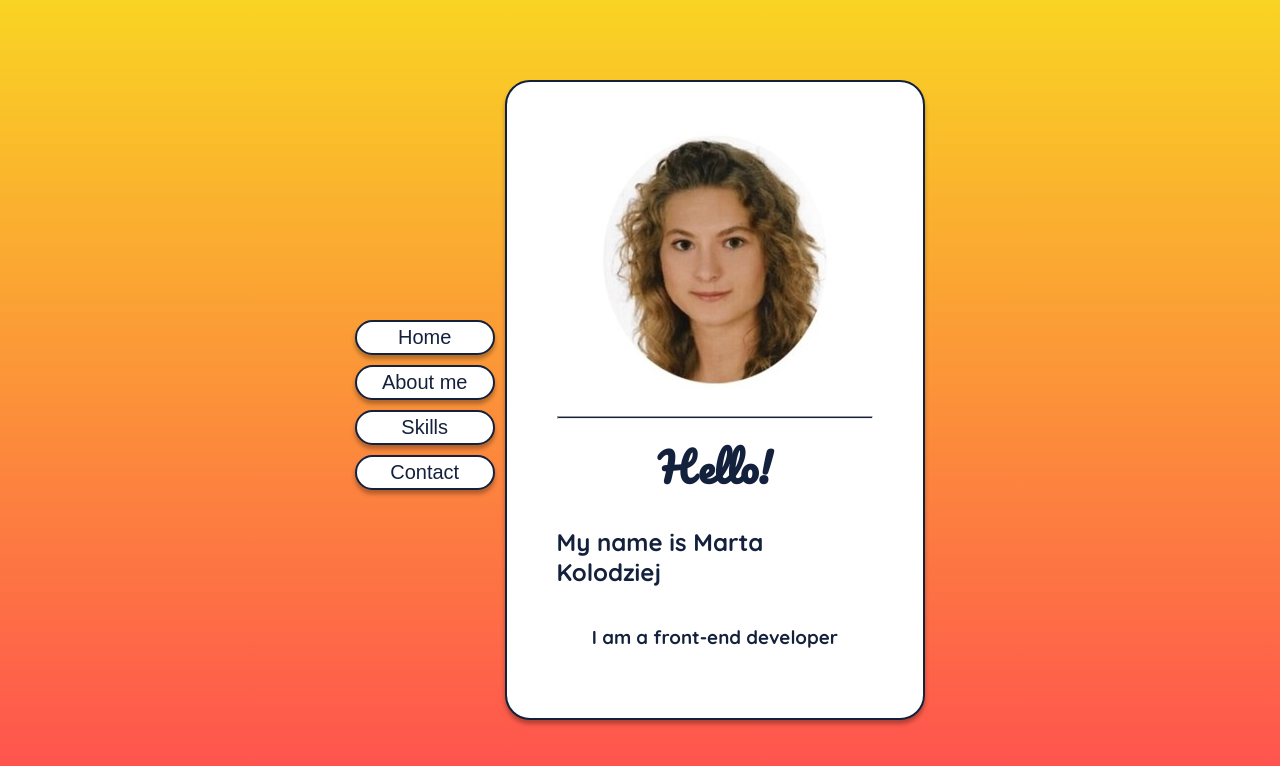
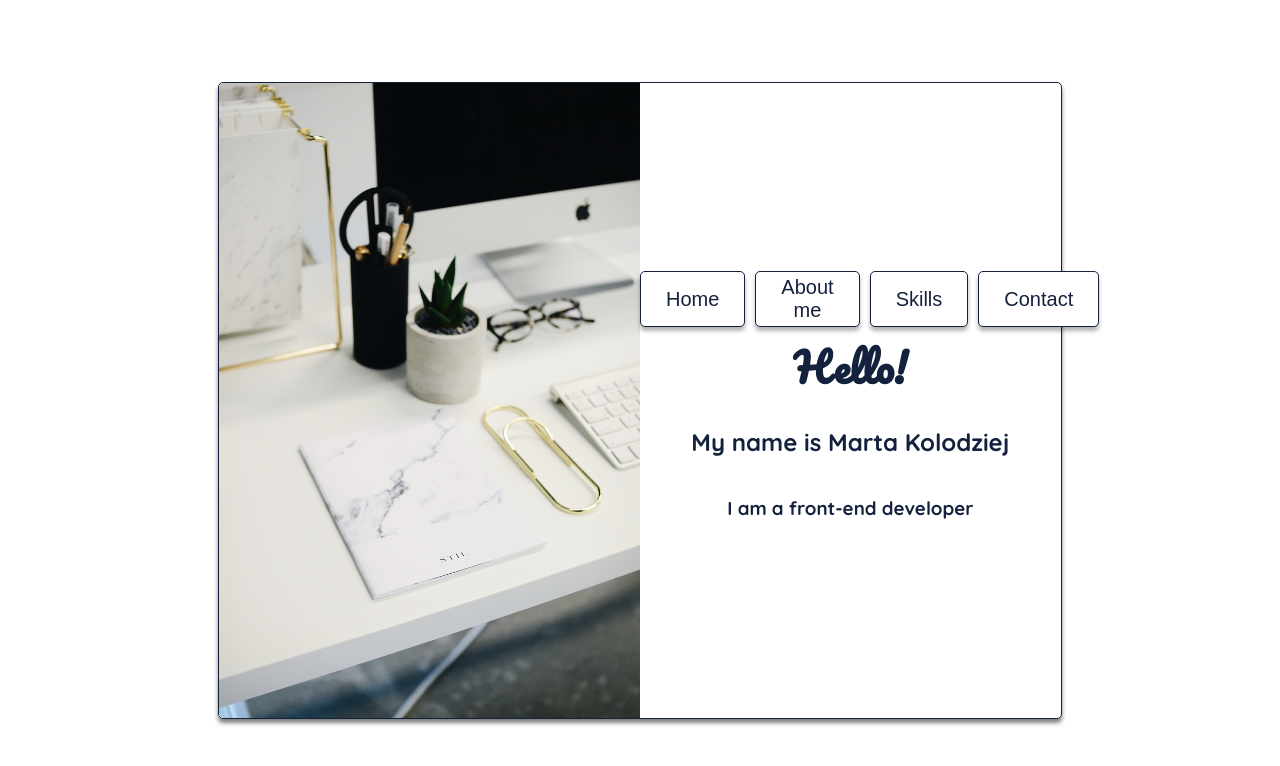
Before and after one commit to martakolodziej1/visiting-page-react, a React (Create React App) app in the folder visiting-page-react/: page / in a window 1280 px wide. Shown: the top 766 px of the page. Built offline with nearby package versions, Linux system fonts and the light colour scheme.

Commit message:
Change image and structure

```diff
--- a/visiting-page-react/src/components/Home.js
+++ b/visiting-page-react/src/components/Home.js
@@ -5,9 +5,9 @@ import Renderer from './Renderer';
 import Navbar from './Navbar';
 import '../style/style.css';
 
-const imgProfile = {
-    src: process.env.PUBLIC_URL + '/img/profile.jpg',
-    alt: 'profile'
+const imgDesk = {
+    src: process.env.PUBLIC_URL + '/img/desk.jpg',
+    alt: 'desk'
 };
 
 export default class Home extends Page {
@@ -23,10 +23,9 @@ export default class Home extends Page {
             return (<Renderer page = {this.state.page}/>)
         return (
             <div className="container">
-                < Navbar setNextPage = {this.setNextPage}/>
+                <img src={imgDesk.src} alt={imgDesk.alt} />
                 <div className="box">
-                    <img src={imgProfile.src} alt={imgProfile.alt} />
-                    <hr></hr>
+                    <Navbar setNextPage = {this.setNextPage}/>
                     <h1>Hello!</h1>
                     <h2>My name is Marta Kolodziej</h2>
                     <h3>I am a front-end developer</h3>
--- a/visiting-page-react/src/style/style.css
+++ b/visiting-page-react/src/style/style.css
@@ -3,7 +3,7 @@
 }
 
 body {
-    background-image: linear-gradient(0deg, #FF4E50, #F9D423);
+    background-image: white;
     display: flex;
     flex-direction: column;
     justify-content: center;
@@ -16,18 +16,22 @@ body {
     display: flex;
     flex-direction: row;
     align-items: center;
+    border: 1px solid #14213d;
+    border-radius: 5px;
+    box-shadow: 0px 4px 4px rgba(0, 0, 0, 0.5);
 }
 
 .nav {
     display: flex;
-    flex-direction: column;
+    flex-direction: row;
+    width: 420.6px;
 }
 
 button {
     background-color: white;
     color: #14213d;
-    border: 2px solid #14213d;
-    border-radius: 25px;
+    border: 1px solid #14213d;
+    border-radius: 5px;
     font-size: 20px;
     padding: 4px 25px;
     margin-top: 10px;
@@ -49,21 +53,21 @@ button:hover {
 
 .box {
     background-color: white;
-    border: 2px solid #14213d;
-    border-radius: 25px;
     padding: 50px;
     display: flex;
     flex-direction: column;
     justify-content: center;
     align-items: center;
     font-family: 'Quicksand', sans-serif;
-    box-shadow: 0px 4px 4px rgba(0, 0, 0, 0.3);
     width: 420.6px;
     min-height: 610px;
 }
 
 img {
-    padding-bottom: 20px;
+    width: 420.6px;
+    min-height: 610px;
+    background-color: rgba(0, 0, 0, 0.5);
+    border-radius: 5px 0 0 5px;
 }
 
 hr {
```
Also changed, not shown: visiting-page-react/public/img/desk.jpg (added).
